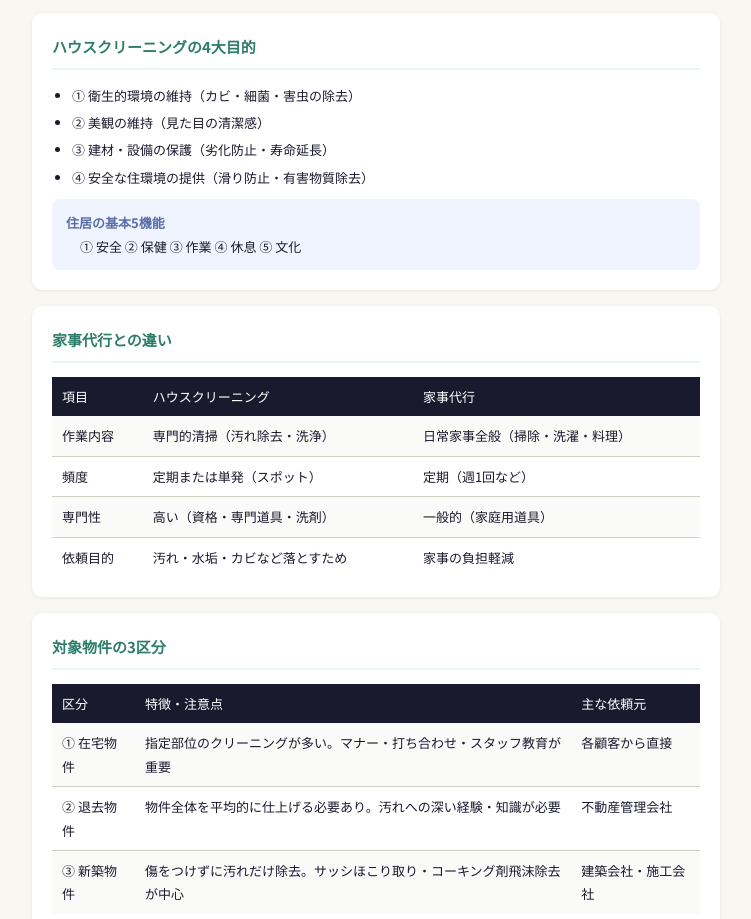
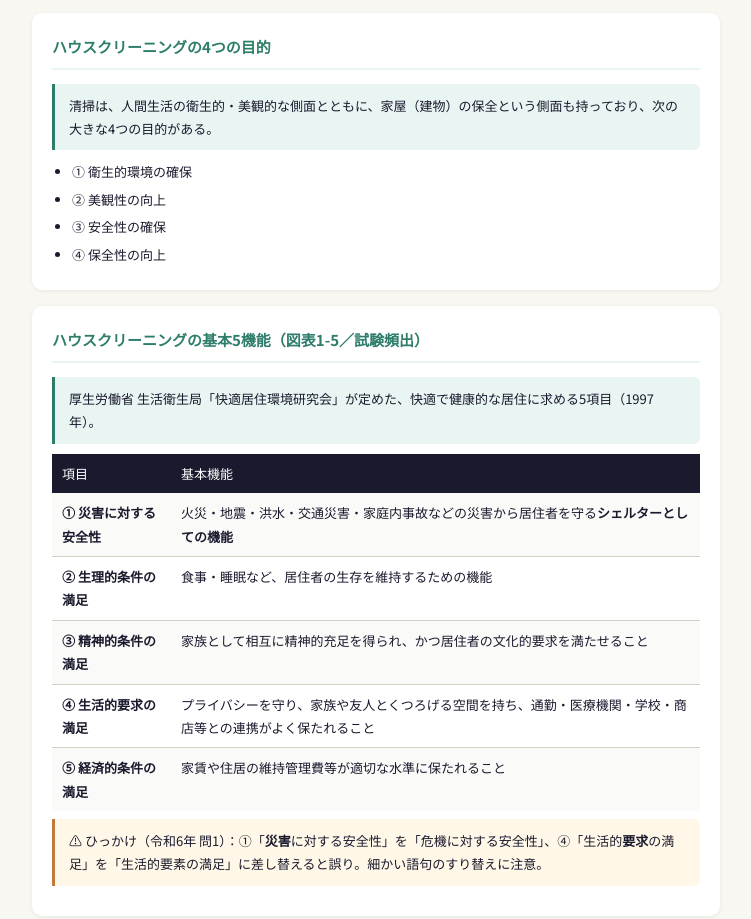
Before and after one commit to n-watanabe-works/housecleaning_summary-, a plain HTML site: page index.html in a window 1280 px wide. Shown: the part 921-1840 px from the top of the page, without its empty margins (264-1015 px from the left). Drawn offline with Linux system fonts and the light colour scheme.

Commit message:
Add files via upload

```diff
--- a/index.html
+++ b/index.html
@@ -202,17 +202,28 @@
 </div>
 
 <div class="card">
-  <h3>ハウスクリーニングの4大目的</h3>
-  <ul class="list">
-    <li>① 衛生的環境の維持（カビ・細菌・害虫の除去）</li>
-    <li>② 美観の維持（見た目の清潔感）</li>
-    <li>③ 建材・設備の保護（劣化防止・寿命延長）</li>
-    <li>④ 安全な住環境の提供（滑り防止・有害物質除去）</li>
+  <h3>ハウスクリーニングの4つの目的</h3>
+  <div class="highlight">清掃は、人間生活の衛生的・美観的な側面とともに、家屋（建物）の保全という側面も持っており、次の大きな4つの目的がある。</div>
+  <ul class="list" style="margin-top:10px">
+    <li>① 衛生的環境の確保</li>
+    <li>② 美観性の向上</li>
+    <li>③ 安全性の確保</li>
+    <li>④ 保全性の向上</li>
   </ul>
-  <div class="def-box" style="margin-top:10px">
-    <dt>住居の基本5機能</dt>
-    <dd>① 安全 ② 保健 ③ 作業 ④ 休息 ⑤ 文化</dd>
-  </div>
+</div>
+
+<div class="card">
+  <h3>ハウスクリーニングの基本5機能（図表1-5／試験頻出）</h3>
+  <div class="highlight">厚生労働省 生活衛生局「快適居住環境研究会」が定めた、快適で健康的な居住に求める5項目（1997年）。</div>
+  <table style="margin-top:10px">
+    <tr><th>項目</th><th>基本機能</th></tr>
+    <tr><td><strong>① 災害に対する安全性</strong></td><td>火災・地震・洪水・交通災害・家庭内事故などの災害から居住者を守る<strong>シェルターとしての機能</strong></td></tr>
+    <tr><td><strong>② 生理的条件の満足</strong></td><td>食事・睡眠など、居住者の生存を維持するための機能</td></tr>
+    <tr><td><strong>③ 精神的条件の満足</strong></td><td>家族として相互に精神的充足を得られ、かつ居住者の文化的要求を満たせること</td></tr>
+    <tr><td><strong>④ 生活的要求の満足</strong></td><td>プライバシーを守り、家族や友人とくつろげる空間を持ち、通勤・医療機関・学校・商店等との連携がよく保たれること</td></tr>
+    <tr><td><strong>⑤ 経済的条件の満足</strong></td><td>家賃や住居の維持管理費等が適切な水準に保たれること</td></tr>
+  </table>
+  <div class="warn" style="margin-top:8px">⚠ ひっかけ（令和6年 問1）：①「<strong>災害</strong>に対する安全性」を「危機に対する安全性」、④「生活的<strong>要求</strong>の満足」を「生活的要素の満足」に差し替えると誤り。細かい語句のすり替えに注意。</div>
 </div>
 
 <div class="card">
```
